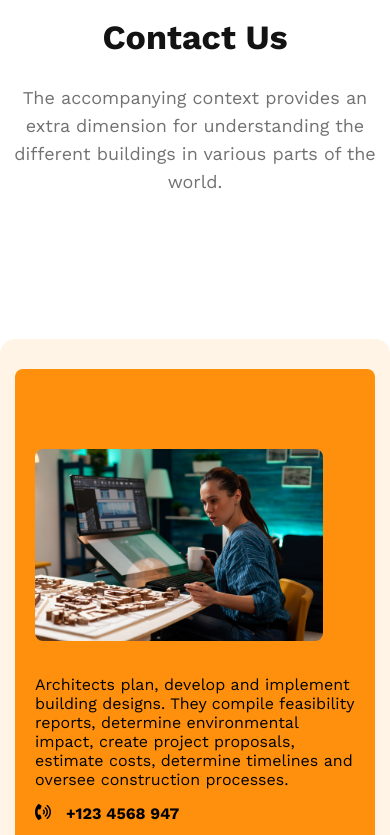
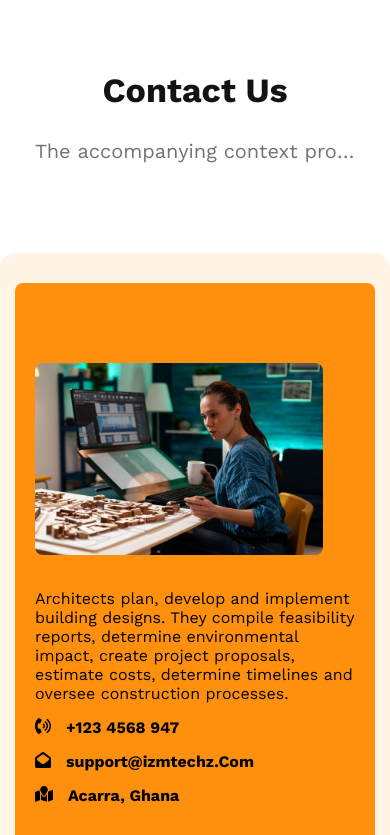
Before and after one commit to isratjmn/g3_architects, a plain HTML site: page index.html in a window 390 px wide. Shown: the part 7192-8027 px from the top of the page. Drawn offline with nearby package versions, Linux system fonts and the light colour scheme.

Commit message:
some Changes

```diff
--- a/resourses/style.css
+++ b/resourses/style.css
@@ -141,9 +141,12 @@ nav > ul {
     row-gap: 20px;
     column-gap: 20px;
 }
-.gallery img{
+.gallery img {
     width: 100%;
     object-fit: cover;
+}
+.gallery_note {
+    padding-left: 0;
 }
 .gallery_note .heading {
     font-weight: 500;
@@ -281,7 +284,7 @@ nav > ul {
     grid-template-columns: 40% 55%;
     gap: 150px;
     height: 500px;
-    margin: 115px auto;
+    margin: 90px auto;
     border-radius: 15px;
 }
 .contact_aside {
@@ -378,8 +381,8 @@ form .btn {
         padding: 0 15px;
         border-radius: 15px;
     }
-    .facts_heading .text,
-    .brand_heading .text {
+
+    .note .text {
         font-size: 20px;
         width: 320px;
         white-space: nowrap;
@@ -389,7 +392,7 @@ form .btn {
     .features {
         display: flex;
         flex-direction: column-reverse;
-        padding: 80px 0;
+        padding: 80px 15px;
     }
     .faqs, .features {
         grid-template-columns: repeat(1, 1fr);
@@ -428,11 +431,11 @@ form .btn {
     }
     .contact_container {
         grid-template-columns: 1fr;
-        padding: 0 15px;
+        padding: 60px 15px 0;
         row-gap: 40px;
         height: max-content;
-        padding-top: 60px;
         justify-content: center;
+        margin: 60px auto;
     }
     .contact_aside {
         background: var(--primary-color);
```
